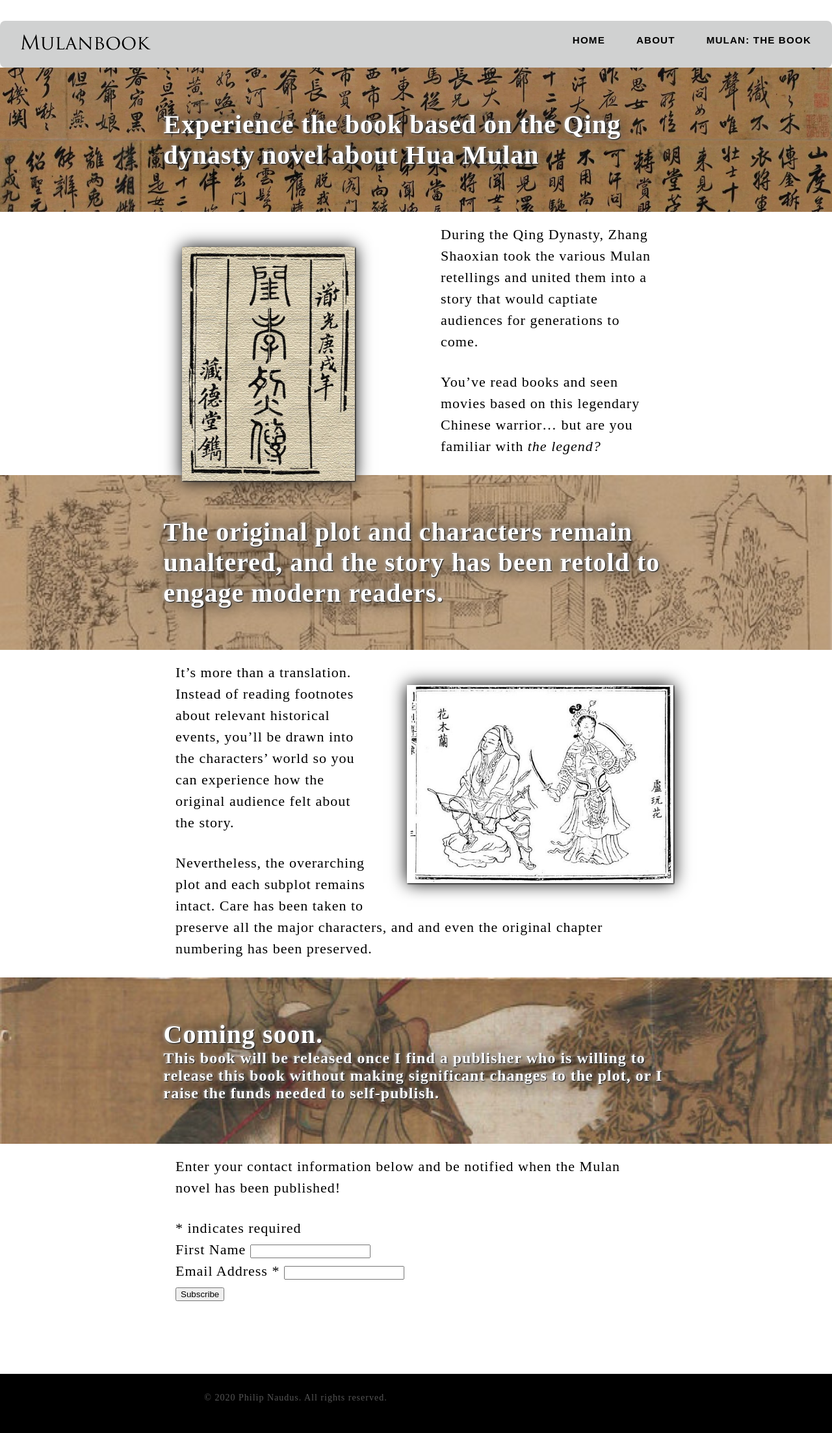
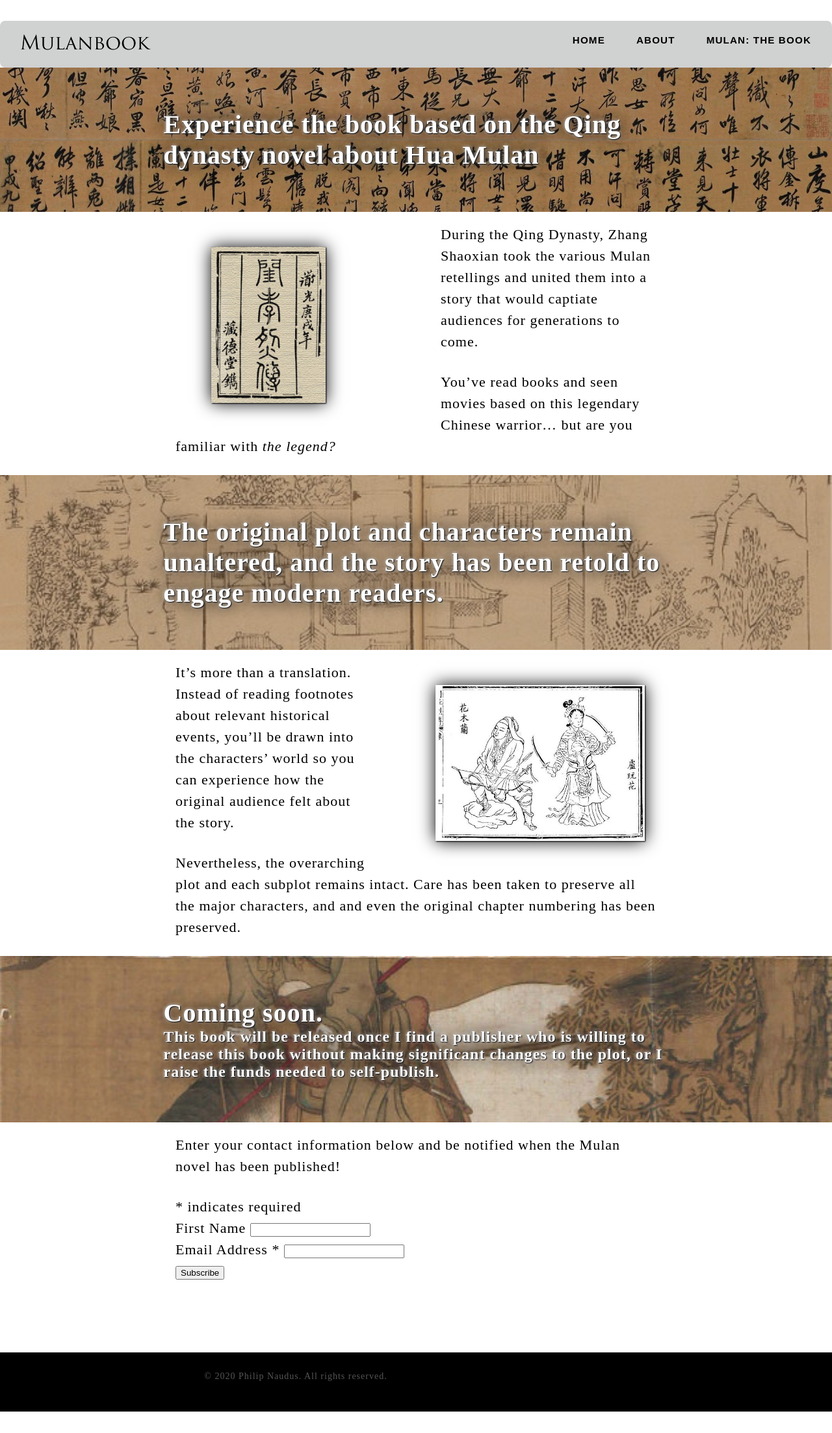
Before and after one commit to PhilipNaudus/simple_site-gh-pages, a Jekyll site: the page built from mulanbook/index.md, in a window 1280 px wide. Shown: the whole page at 65% size. Built offline with Jekyll 4.4.1, drawn with Linux system fonts in a browser that asks for light colours; some web fonts are replaced; comment, search, counter and statistics services are not loaded; after the commit the page ends 2172 px from its top, so only the background shows below that.

Commit message:
float shaddow em fix

```diff
--- a/assets/themes/twitter/css/post.css
+++ b/assets/themes/twitter/css/post.css
@@ -426,7 +426,7 @@ a {
 
 .float .shaddow {
   box-shadow: 1px 1px 2px #000,0 0 25px #000,0 0 5px #fff;
-  max-height: 40vh;
+  max-height: 15em;
 }
 
 @media (max-width:950px) {
```
